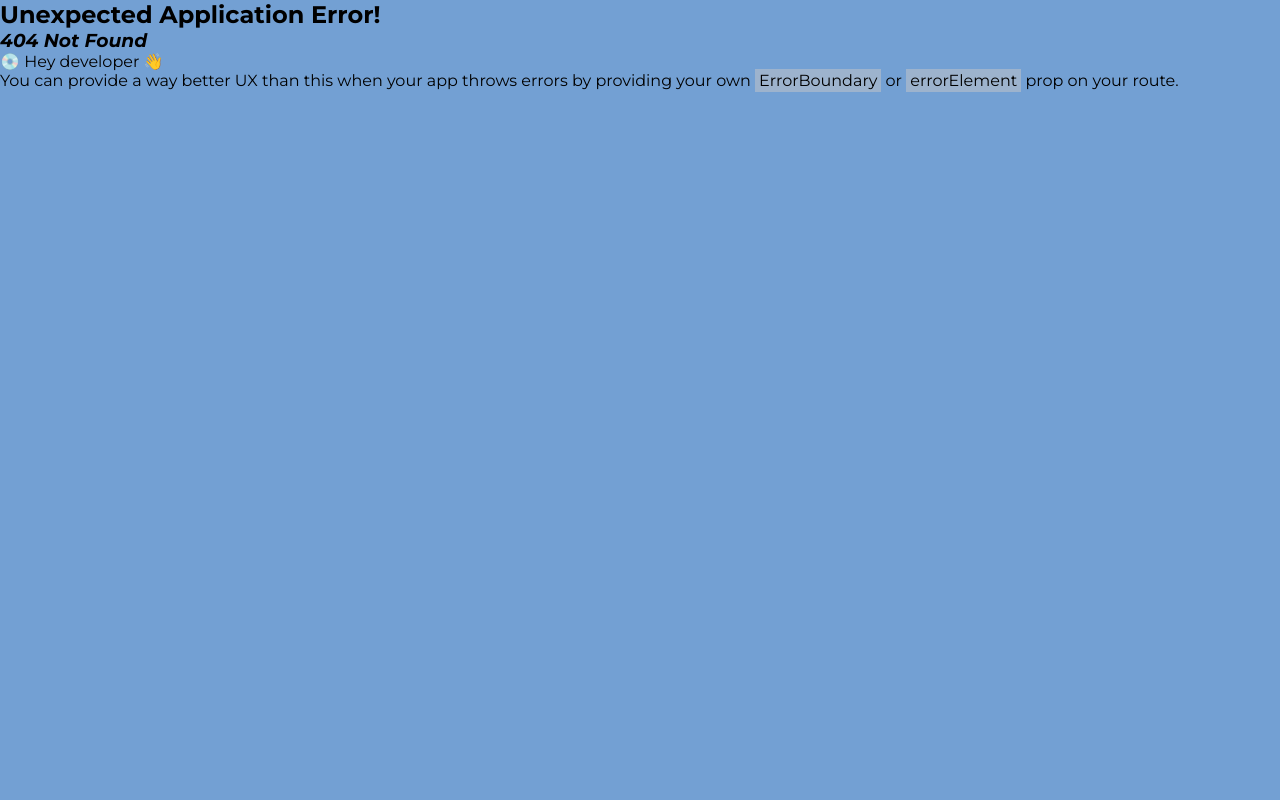
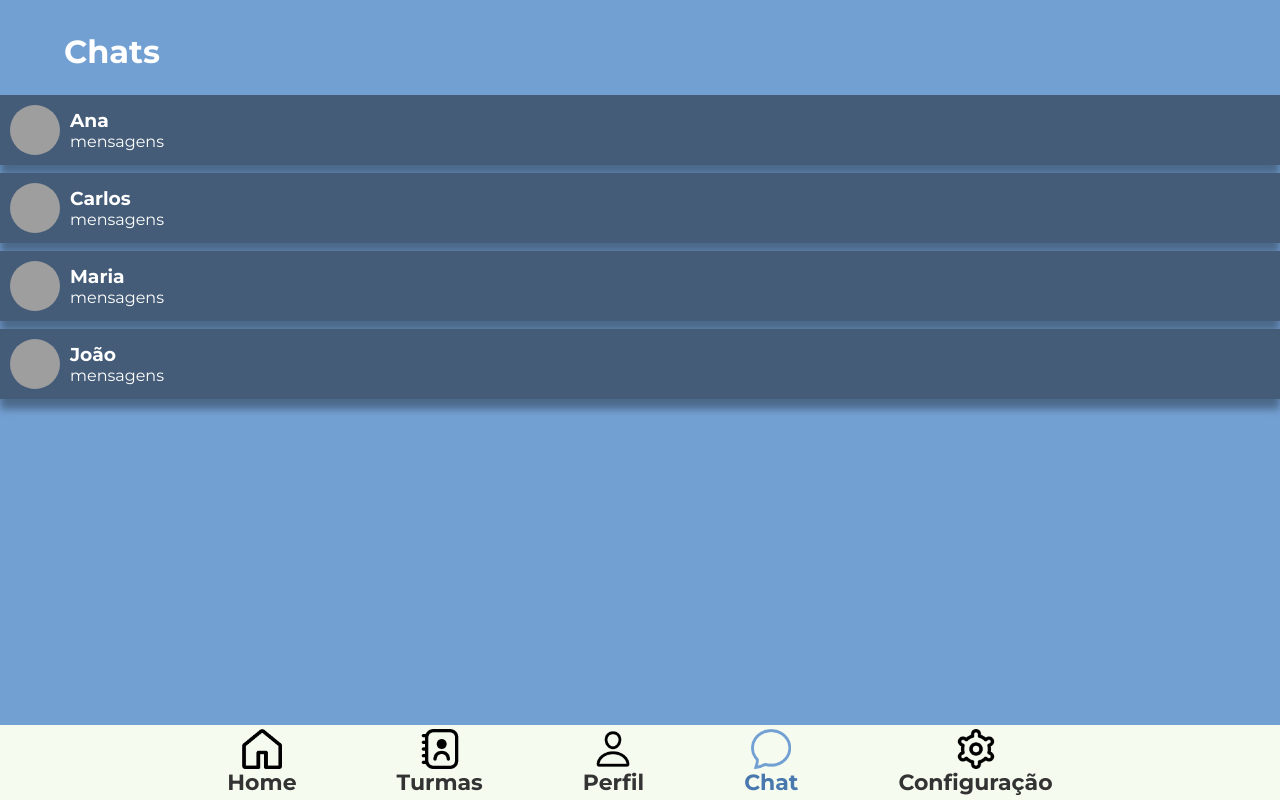
Before and after one commit to Jhuan-Medeiros/Baby_Diary, a React (Vite) app: page /listaChat in a window 1280 px wide. Before the commit this address had no page. Built offline with nearby package versions, Linux system fonts and the light colour scheme; grey boxes are pictures that could not be loaded; a web font is replaced by a local one.

Commit message:
Criação da lista de chats

```diff
--- a/src/components/navbarProfessores.jsx
+++ b/src/components/navbarProfessores.jsx
@@ -70,15 +70,15 @@ function NavbarProfessores() {
             </Link>
 
             <Link
-              to="/chat"
+              to="/listaChat"
               className={`icon-link ${
-                location.pathname === "/chat" ? "active" : ""
+                location.pathname === "/listaChat" ? "active" : ""
               }`}
             >
               <div className="icons-abaixo">
                 <img
                   src={
-                    location.pathname === "/chat"
+                    location.pathname === "/listaChat"
                       ? "src/assets/img/mensagensAzul.png"
                       : "src/assets/img/mensagens.png"
                   }
@@ -90,9 +90,9 @@ function NavbarProfessores() {
             </Link>
 
             <Link
-              to="/configuracao"
+              to="/config"
               className={`icon-link ${
-                location.pathname === "/configuracao" ? "active" : ""
+                location.pathname === "/config" ? "active" : ""
               }`}
             >
               <div className="icons-abaixo">
--- a/src/main.jsx
+++ b/src/main.jsx
@@ -9,6 +9,8 @@ import { Perfil } from "./pages/Perfil/Perfil";
 import { RecuperarSenha } from "./pages/RecuperarSenha/RecuperarSenha";
 import { Rotina } from "./pages/Rotina/Rotina";
 import { Turmas } from "./pages/Turmas/Turmas";
+import { ListaChat } from "./pages/ListaChat/ListaChat";
+import { Config } from "./pages/Config/Config";
 
 const router = createBrowserRouter([
   {
@@ -22,6 +24,8 @@ const router = createBrowserRouter([
       { path: "/perfil", element: <Perfil /> },
       { path: "/rotina", element: <Rotina /> },
       { path: "/turmas", element: <Turmas /> },
+      { path: "/listaChat", element: <ListaChat/> },
+      { path: "/config", element: <Config/>},
     ],
   },
   {
--- /dev/null
+++ b/src/pages/Config/Config.jsx
@@ -0,0 +1,8 @@
+import React from 'react'
+import '../Config/Config.css'
+
+export const Config = () => {
+  return (
+    <div>Config</div>
+  )
+}
--- /dev/null
+++ b/src/pages/ListaChat/ListaChat.css
@@ -0,0 +1,48 @@
+.corpoListaChat{
+    display: flex;
+    margin-top: 4vh;
+    flex-direction: column;
+}
+
+.tituloListaChat{
+    margin-left: 5vw;
+    color: white;
+}
+
+.listaChat{
+    margin-top: 3vh;
+}
+
+.user-card {
+    display: flex;
+    flex-direction: row;
+    align-items: center;
+    box-shadow: 0px 10px 8px rgba(0, 0, 0, 0.349);
+    background-color: #445C77;
+    padding: 10px;
+    gap: 10px;
+}
+
+.user-avatar {
+    width: 50px;
+    height: 50px;
+    border-radius: 50%;
+    object-fit: cover;
+}
+
+.user-info {
+    display: flex;
+    flex-direction: column;
+    color: white;
+}
+
+
+.user-card h3{
+    color: white;
+}
+
+.itensChat{
+    display: flex;
+    flex-direction: column;
+    gap: 1vh;
+}
--- /dev/null
+++ b/src/pages/ListaChat/ListaChat.jsx
@@ -0,0 +1,31 @@
+import React from "react";
+import "../ListaChat/ListaChat.css";
+
+const users = ["Ana", "Carlos", "Maria", "João"]; // Lista de usuários
+
+export const ListaChat = () => {
+  return (
+    <div className="corpoListaChat">
+      <div className="tituloListaChat">
+        <h1>Chats</h1>
+      </div>
+      <div className="listaChat">
+        <div className="itensChat">
+          {users.map((user, index) => (
+            <div key={index} className="user-card">
+              <img
+                src="https://s2-techtudo.glbimg.com/L9wb1xt7tjjL-Ocvos-Ju0tVmfc=/0x0:1200x800/984x0/smart/filters:strip_icc()/i.s3.glbimg.com/v1/AUTH_08fbf48bc0524877943fe86e43087e7a/internal_photos/bs/2023/q/l/TIdfl2SA6J16XZAy56Mw/canvaai.png"
+                alt={`Avatar de ${user}`}
+                className="user-avatar"
+              />
+              <div className="user-info">
+                <h3>{user}</h3>
+                <div>mensagens</div>
+              </div>
+            </div>
+          ))}
+        </div>
+      </div>
+    </div>
+  );
+};
--- a/src/pages/Login/Login.css
+++ b/src/pages/Login/Login.css
@@ -56,6 +56,10 @@
   flex-direction: column;
 }
 
+.areasDeRegistro input{
+  outline: none;
+}
+
 .senhaInput {
   margin: auto;
   display: flex;
@@ -64,6 +68,27 @@
   background-color: #f5fbef;
   border-radius: 20px;
   font-size: larger;
+}
+
+.senhaInput input {
+  flex: 1;
+  height: 100%;
+  border: none;
+  background: transparent;
+  outline: none;
+  font-size: larger;
+}
+
+.senhaInput button {
+  background-color: transparent;
+  border: none;
+  cursor: pointer;
+  display: flex;
+  align-items: center;
+  justify-content: center;
+  border: none;
+  border-radius: 20px;
+  margin-right: 1%;
 }
 
 #senha{
@@ -106,10 +131,3 @@
   font-size: medium;
   color: #f5fbef;
 }
-
-.senhaInput button {
-  background-color: #f5fbef;
-  border: none;
-  border-radius: 20px;
-  margin-right: 1%;
-}
--- a/src/pages/Login/Login.jsx
+++ b/src/pages/Login/Login.jsx
@@ -1,9 +1,7 @@
 import React, { useState } from "react";
 import "../Login/Login.css";
 import { Link, Navigate, useNavigate } from "react-router-dom";
-import { Eye, EyeOff, Home
-
-} from "lucide-react";
+import { Eye, EyeOff, Home } from "lucide-react";
 
 
 const Login = () => {
@@ -21,8 +19,8 @@ const Login = () => {
       </div>
       <div className="areaLogin">
         <div className="areasDeRegistro">
-          <label htmlFor="rg">CPF:</label>
-          <input type="text" id="rg" />
+          <label htmlFor="cpf">CPF:</label>
+          <input type="text" id="cpf" />
           <label htmlFor="senha">Senha:</label>
           <div className="senhaInput">
             <input type={isShow ? "text": "password"} id="senha" />
```
Also changed, not shown: src/pages/Config/Config.css (added).
